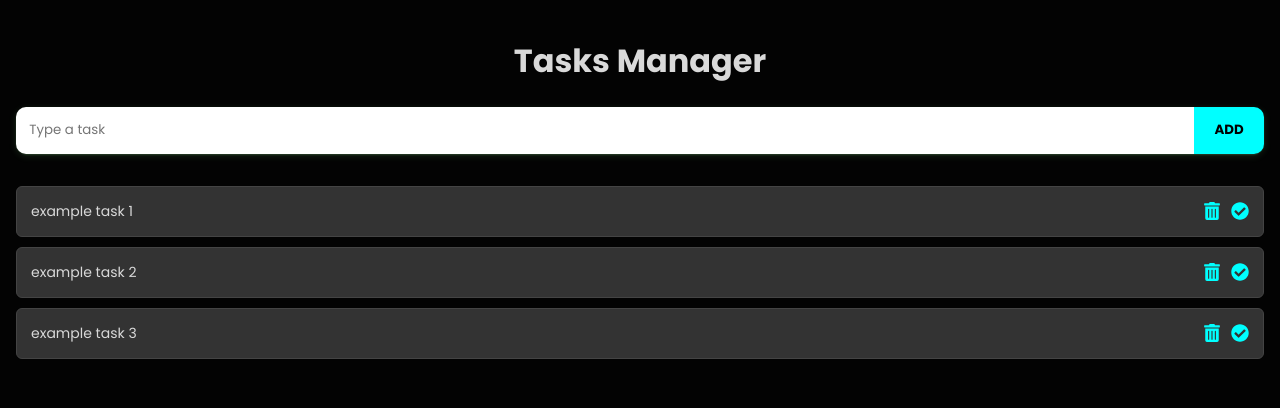
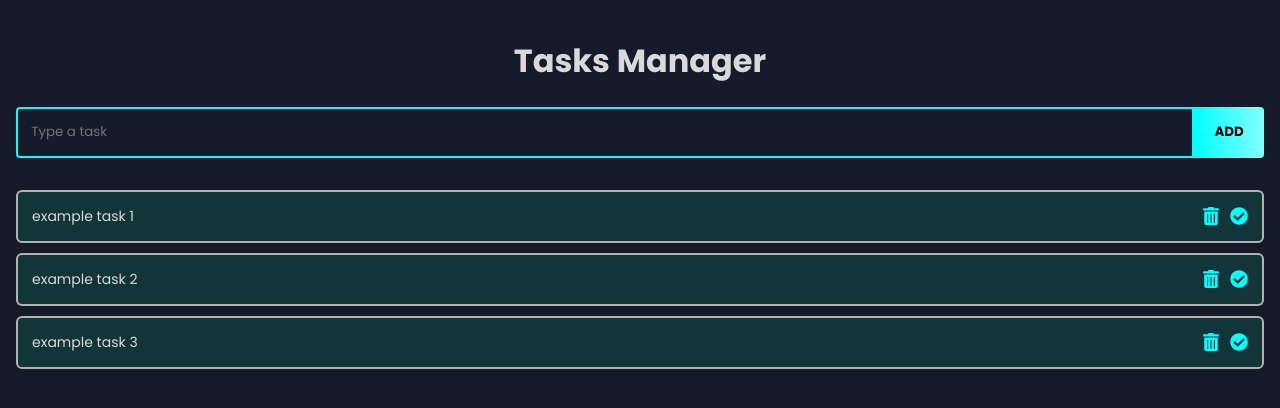
Before and after one commit to AnthonyGriffithG/todo-app, a React (Vite) app: page / in a window 1280 px wide. Shown: the top 408 px of the page. Built offline with nearby package versions, Linux system fonts and the light colour scheme.

Commit message:
improve colors

```diff
--- a/src/components/Todo.jsx
+++ b/src/components/Todo.jsx
@@ -28,7 +28,7 @@ const todo = () => {
 
   return (
     <div className='todo'>
-      <h1 className='title'>Tasks Manager</h1>
+      <h1 className='title'><span className='title__first-word'>Tasks</span> Manager</h1>
       <TaskForm onAddTask={addTask} />
       <TaskList list={list} deleteTask={deleteTask} markTaskAsDone={markTaskAsDone} />
     </div>
--- a/src/styles/general.css
+++ b/src/styles/general.css
@@ -9,7 +9,7 @@ body {
 }
 
 html {
-    background-color: #030303;
+    background-color: #161a2b;
 }
 
 * {
--- a/src/styles/task-form.css
+++ b/src/styles/task-form.css
@@ -1,8 +1,7 @@
 .task-form {
     display: flex;
     width: 100%;
-    border-radius: 12px;
-    box-shadow: #99ff9c30 0px 1px 2px 0px, #99ff9c15 0px 2px 6px 2px;
+    overflow: hidden;
 }
 
 .task-form__input {
@@ -10,22 +9,27 @@
     height: 20px;
     padding: 1em;
     font-family: Poppins;
-    border-top-left-radius: 10px;
-    border-bottom-left-radius: 10px;
     outline: none;
-    border: none;
+    border-radius: 4px 0 0 4px;
+    border: 2px solid #00ffff;
+    background-color: #161a2b;
+    color: white;
 }
 
 .task-form__button {
     border: none;
+    border-radius: 0 4px 4px 0;
     background-color: #00ffff;
-    border-top-right-radius: 10px;
-    border-bottom-right-radius: 10px;
     font-weight: 600;
     min-width: 70px;
     text-transform: uppercase;
     transition: background-color 0.2s;
     cursor: pointer;
+    background: linear-gradient(
+    90deg,
+    rgba(0, 255, 255, 1) 0%,
+    rgb(132, 255, 255) 100%
+  );
 }
 
 .task-form__button:active {
--- a/src/styles/task.css
+++ b/src/styles/task.css
@@ -1,8 +1,8 @@
 .task-list__item {
     min-height: 40px;
     border-radius: 6px;
-    background-color: #333;
-    border: 1px solid #444;
+    background-color: rgb(18, 53, 58) ;
+    border: 2px solid #b2b2b2;
     padding: 0 1em;
     display: flex;
     align-items: center;
@@ -15,7 +15,7 @@
 
 .task-list__item--done {
     text-decoration: line-through;
-    background-color: #0c0065;
+    background-color: #161616;
 }
 
 .task-list__item-title {
```
Also changed, not shown: src/styles/todo.css (line endings or trailing spaces).
